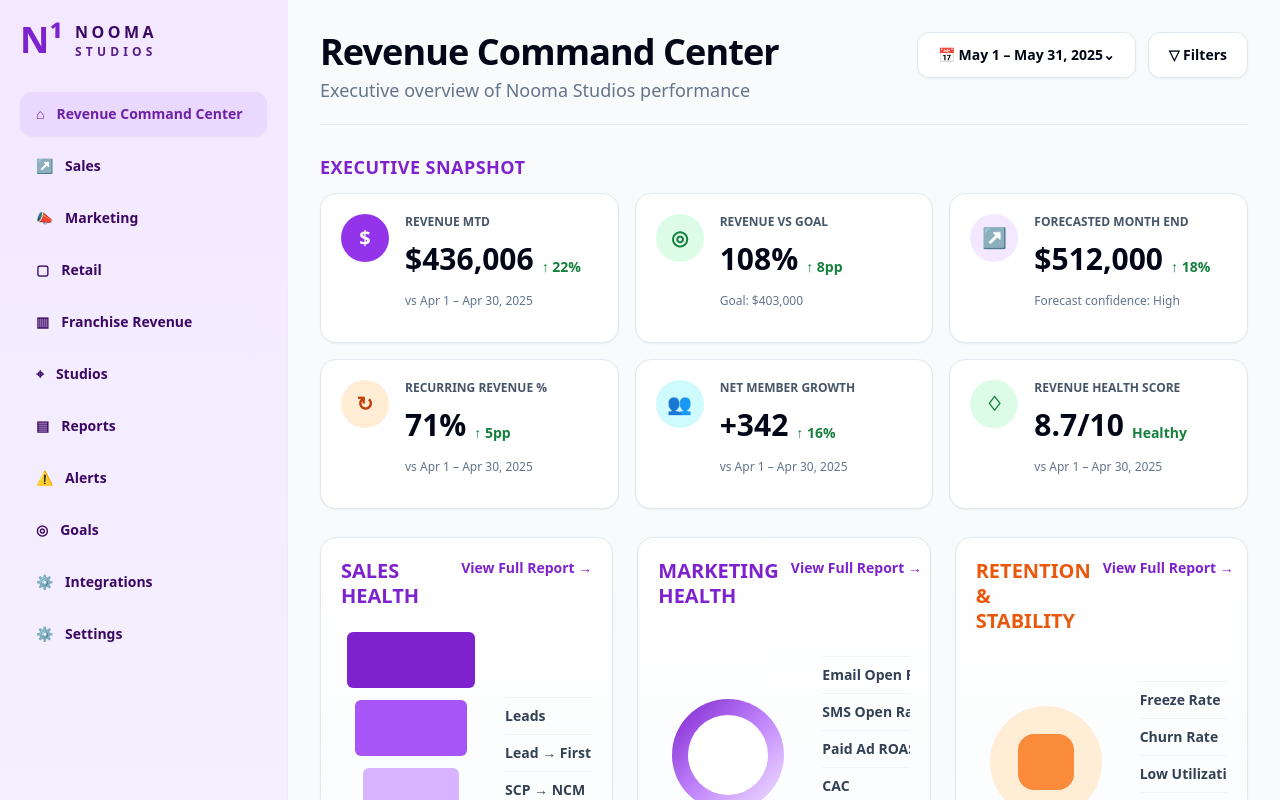
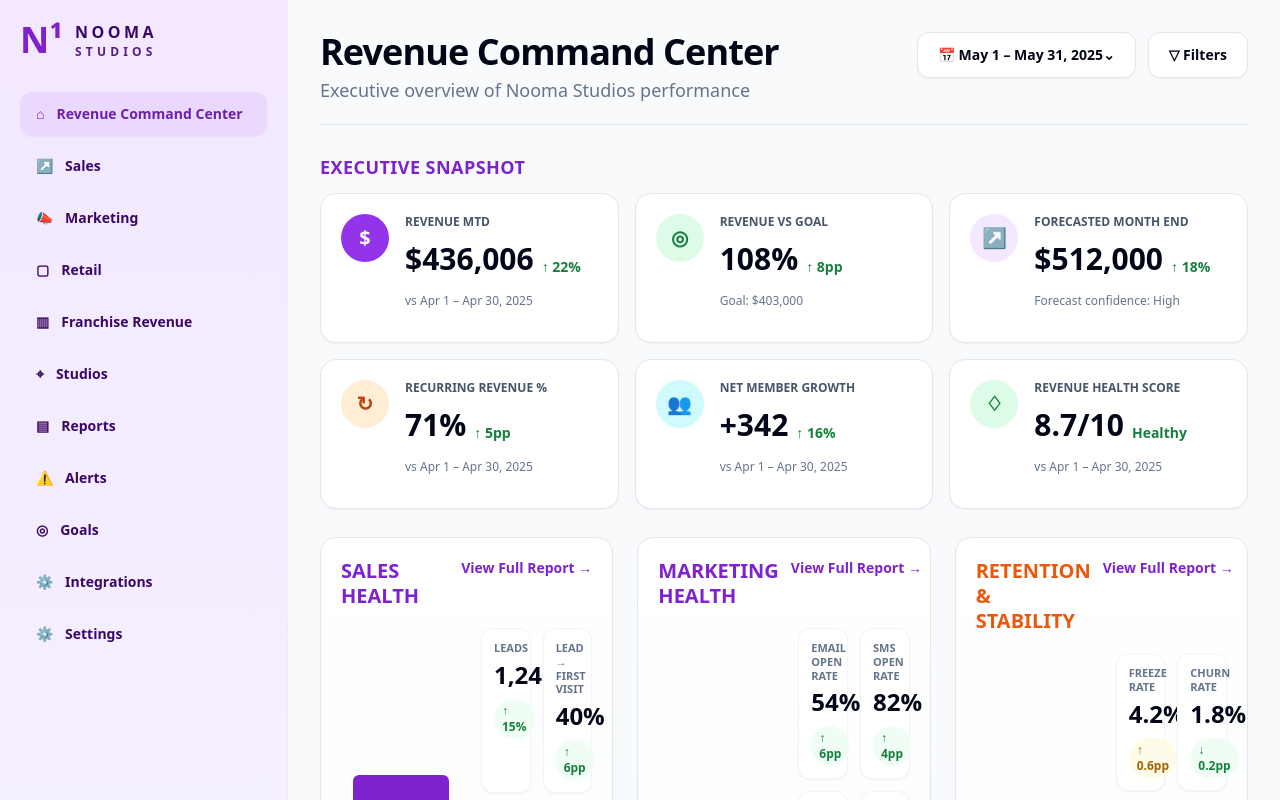
Before and after one commit to kaitlin31/nooma-command-center, a React (Vite) app: page / in a window 1280 px wide. Shown: the top 800 px of the page. Built offline with nearby package versions, Linux system fonts and the light colour scheme.

Commit message:
Update App.jsx

```diff
--- a/src/App.jsx
+++ b/src/App.jsx
@@ -101,47 +101,48 @@ export default function App() {
         </section>
 
         <section className="grid grid-cols-1 xl:grid-cols-3 gap-6">
-          <DriverCard
+          <GlanceCard
             title="Sales Health"
             accent="text-purple-700"
             action="View Full Report →"
             icon="funnel"
-            rows={[
-              ["Leads", "1,240", "↑ 15%", "↑ 18%"],
-              ["Lead → First Visit", "40%", "↑ 6pp", "↑ 5pp"],
-              ["SCP → NCM", "43%", "↓ 2pp", "↑ 1pp"],
-              ["NCM → Recurring", "71%", "↑ 5pp", "↑ 4pp"],
-              ["Lead Response Time", "2.2 hrs", "", "↓ 1.2 hrs"],
-              ["Pipeline Value", "$1.24M", "", "↑ 18%"],
+            metrics={[
+              ["Leads", "1,240", "↑ 15%", "green"],
+              ["Lead → First Visit", "40%", "↑ 6pp", "green"],
+              ["SCP → NCM", "43%", "↓ 2pp", "red"],
+              ["NCM → Recurring", "71%", "↑ 5pp", "green"],
+              ["Lead Response", "2.2 hrs", "↓ 1.2 hrs", "green"],
+              ["Pipeline Value", "$1.24M", "↑ 18%", "green"],
             ]}
           />
 
-          <DriverCard
+          <GlanceCard
             title="Marketing Health"
             accent="text-purple-700"
             action="View Full Report →"
             icon="pie"
-            rows={[
-              ["Email Open Rate", "54%", "↑ 6pp", "↑ 7pp"],
-              ["SMS Open Rate", "82%", "↑ 4pp", "↑ 5pp"],
-              ["Paid Ad ROAS", "4.1x", "↑ 0.6x", "↑ 1.1x"],
-              ["CAC", "$16.38", "↓ 8%", "↓ 12%"],
-              ["Marketing Spend", "$94,600", "↑ 15%", "↑ 18%"],
-              ["Leads from Campaigns", "1,240", "↑ 22%", "↑ 25%"],
+            metrics={[
+              ["Email Open Rate", "54%", "↑ 6pp", "green"],
+              ["SMS Open Rate", "82%", "↑ 4pp", "green"],
+              ["Paid Ad ROAS", "4.1x", "↑ 0.6x", "green"],
+              ["CAC", "$16.38", "↓ 8%", "green"],
+              ["Marketing Spend", "$94.6K", "↑ 15%", "green"],
+              ["Campaign Leads", "1,240", "↑ 22%", "green"],
             ]}
           />
 
-          <DriverCard
+          <GlanceCard
             title="Retention & Stability"
             accent="text-orange-600"
             action="View Full Report →"
             icon="shield"
-            rows={[
-              ["Freeze Rate", "4.2%", "↑ 0.6pp", "↓ 0.4pp"],
-              ["Churn Rate", "1.8%", "↓ 0.2pp", "↓ 0.3pp"],
-              ["Low Utilization", "312", "↑ 18%", "↑ 22%"],
-              ["Utilization", "6.2", "↑ 0.6", "↑ 0.9"],
-              ["Membership Stability", "87%", "↑ 3pp", "↑ 4pp"],
+            metrics={[
+              ["Freeze Rate", "4.2%", "↑ 0.6pp", "yellow"],
+              ["Churn Rate", "1.8%", "↓ 0.2pp", "green"],
+              ["Low Utilization", "312", "↑ 18%", "yellow"],
+              ["Avg Utilization", "6.2", "↑ 0.6", "green"],
+              ["Membership Stability", "87%", "↑ 3pp", "green"],
+              ["At-Risk Revenue", "$18.4K", "↓ 7%", "green"],
             ]}
           />
         </section>
@@ -241,10 +242,10 @@ function SnapshotCard({ icon, title, value, change, color, sub }) {
   );
 }
 
-function DriverCard({ title, accent, action, rows, icon }) {
+function GlanceCard({ title, accent, action, icon, metrics }) {
   return (
-    <div className="bg-gradient-to-b from-white to-slate-50 border border-slate-200 rounded-2xl p-5 shadow-sm h-[520px] overflow-hidden">
-      <div className="flex items-start justify-between mb-4 gap-3">
+    <div className="bg-gradient-to-b from-white to-slate-50 border border-slate-200 rounded-2xl p-5 shadow-sm">
+      <div className="flex items-start justify-between mb-5 gap-3">
         <h3 className={`text-xl leading-tight font-black uppercase ${accent}`}>
           {title}
         </h3>
@@ -253,65 +254,65 @@ function DriverCard({ title, accent, action, rows, icon }) {
         </button>
       </div>
 
-      <div className="grid grid-cols-[140px_1fr] gap-6 items-center mt-6">
+      <div className="grid grid-cols-[120px_1fr] gap-5 items-center">
         <div className="flex items-center justify-center">
           {icon === "funnel" && <Funnel />}
           {icon === "pie" && <Pie />}
           {icon === "shield" && <Shield />}
         </div>
 
-        <MetricRows rows={rows} />
+        <div className="grid grid-cols-2 gap-3">
+          {metrics.map(([label, value, change, status]) => (
+            <MiniGlanceMetric
+              key={label}
+              label={label}
+              value={value}
+              change={change}
+              status={status}
+            />
+          ))}
+        </div>
       </div>
     </div>
   );
 }
 
-function MetricRows({ rows }) {
+function MiniGlanceMetric({ label, value, change, status }) {
+  const statusColor =
+    status === "red"
+      ? "text-red-600 bg-red-50"
+      : status === "yellow"
+      ? "text-yellow-700 bg-yellow-50"
+      : "text-green-700 bg-green-50";
+
   return (
-    <div className="text-sm overflow-x-auto">
-      <div className="min-w-[520px]">
-        <div className="grid grid-cols-[1.4fr_90px_110px_80px] text-xs text-slate-500 pb-2 gap-2">
-          <span />
-          <span>This Month</span>
-          <span>vs Last Month</span>
-          <span>vs LY</span>
-        </div>
-
-        {rows.map(([metric, value, lm, ly]) => (
-          <div
-            key={metric}
-            className="grid grid-cols-[1.4fr_90px_110px_80px] gap-2 border-t border-slate-100 py-2 items-center"
-          >
-            <span className="font-semibold text-slate-700 leading-tight">{metric}</span>
-            <span className="font-black">{value}</span>
-            <span className={`font-bold ${String(lm).includes("↓") ? "text-red-600" : "text-green-700"}`}>
-              {lm}
-            </span>
-            <span className={`font-bold ${String(ly).includes("↓") ? "text-red-600" : "text-green-700"}`}>
-              {ly}
-            </span>
-          </div>
-        ))}
-      </div>
+    <div className="rounded-xl border border-slate-100 bg-white p-3 shadow-sm">
+      <p className="text-[11px] font-bold uppercase text-slate-500 leading-tight">
+        {label}
+      </p>
+      <p className="text-2xl font-black mt-1">{value}</p>
+      <p className={`inline-flex mt-2 px-2 py-1 rounded-full text-xs font-bold ${statusColor}`}>
+        {change}
+      </p>
     </div>
   );
 }
 
 function Funnel() {
   return (
-    <div className="space-y-3 w-32">
-      <div className="h-14 bg-purple-700 rounded-md" />
-      <div className="h-14 bg-purple-500 mx-2 rounded-md" />
-      <div className="h-14 bg-purple-300 mx-4 rounded-md" />
-      <div className="h-14 bg-purple-200 mx-6 rounded-md" />
-      <div className="h-14 bg-purple-100 mx-8 rounded-md" />
+    <div className="space-y-2 w-24">
+      <div className="h-10 bg-purple-700 rounded-md" />
+      <div className="h-10 bg-purple-500 mx-2 rounded-md" />
+      <div className="h-10 bg-purple-300 mx-4 rounded-md" />
+      <div className="h-10 bg-purple-200 mx-6 rounded-md" />
+      <div className="h-10 bg-purple-100 mx-8 rounded-md" />
     </div>
   );
 }
 
 function Pie() {
   return (
-    <div className="relative w-28 h-28">
+    <div className="relative w-24 h-24">
       <div className="absolute inset-0 rounded-full bg-gradient-to-br from-purple-700 via-purple-400 to-purple-100" />
       <div className="absolute inset-4 rounded-full bg-white" />
     </div>
@@ -320,8 +321,8 @@ function Pie() {
 
 function Shield() {
   return (
-    <div className="w-28 h-28 rounded-full bg-orange-100 flex items-center justify-center">
-      <div className="w-14 h-14 rounded-2xl bg-orange-500/80" />
+    <div className="w-24 h-24 rounded-full bg-orange-100 flex items-center justify-center">
+      <div className="w-12 h-12 rounded-2xl bg-orange-500/80" />
     </div>
   );
 }
```
